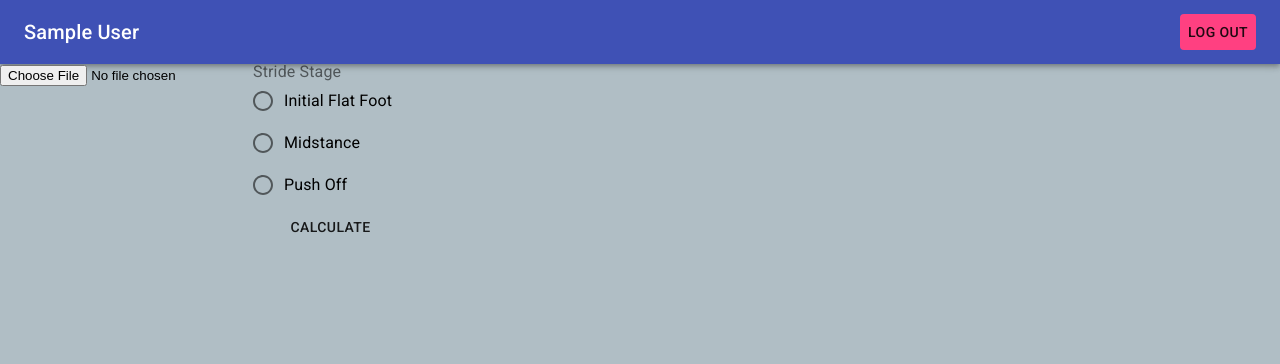
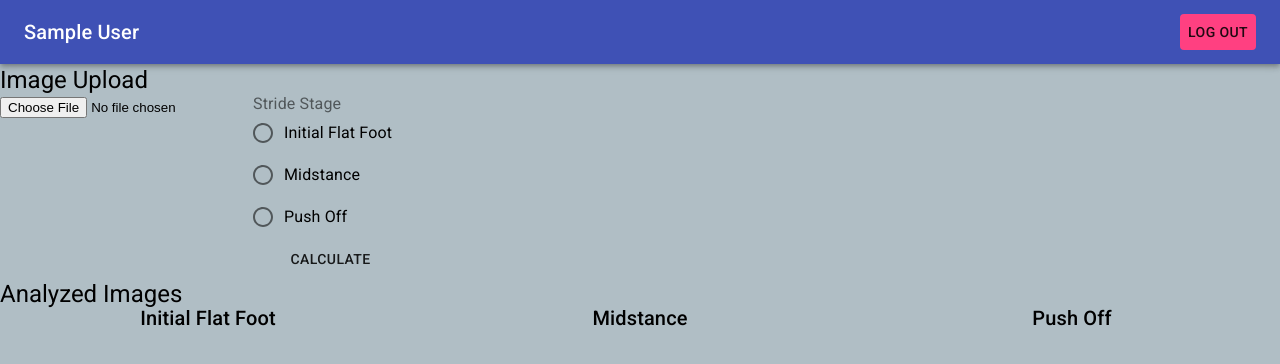
Before and after one commit to cjabeyakaran/running-form, a React (Create React App) app: page / in a window 1280 px wide. Shown: the top 364 px of the page. Built offline with nearby package versions, Linux system fonts and the light colour scheme; no server answers; the database is empty; sample sign-in values are in the browser's storage.

Commit message:
Align cards properly

```diff
--- a/src/components/CardCollection.js
+++ b/src/components/CardCollection.js
@@ -1,7 +1,8 @@
 import React, {useState} from 'react';
 import {
-    Container,
+    Grid,
     Button,
+    Typography,
     FormControl,
     FormLabel,
     FormControlLabel,
@@ -9,11 +10,12 @@ import {
     RadioGroup,
     Radio
 } from '@material-ui/core';
+import { makeStyles } from '@material-ui/core/styles';
 import { db } from '../firebase';
 import PoseCard from './PoseCard'
 
 function CardCollection(props) {
-    const [cards, setCards] = useState([]);
+    const [cards, setCards] = useState([[], [], []]); // first is IFF, second, is
     const [src, setSrc] = useState("");
     const [stage, setStage] = useState("");
     const [error, setError] = useState("");
@@ -44,14 +46,24 @@ function CardCollection(props) {
             setError("Must upload picture and select type of frame");
         }
         const id = Math.random().toString(36).substr(2, 9);
-        setCards([...cards, <PoseCard
+
+        let cardComp = <Grid item alignItems="center" justifyContent="flex-start">
+            <PoseCard
                 key={id}
                 id={id}
                 src={src}
                 stage={stage}
                 upload={true}
                 user={props.user}
-        />]);
+            />
+        </Grid>;
+        if (stage === "iff") {
+            setCards([[cardComp, ...cards[0]], cards[1], cards[2]]);
+        } else if (stage === "mid") {
+            setCards([cards[0], [cardComp, ...cards[1]], cards[2]]);
+        } else if (stage === "push") {
+            setCards([cards[0], cards[1], [cardComp, ...cards[2]]]);
+        }
     };
 
     const getDataFromFirestore = () => {
@@ -59,14 +71,23 @@ function CardCollection(props) {
         .get()
         .then((querySnapshot) => {
             querySnapshot.forEach((doc) => {
-                setCards([...cards, <PoseCard
+                let cardComp = <Grid item >
+                    <PoseCard
                         key={doc.id}
                         id={doc.id}
                         src={doc.data().src}
                         upload={false}
                         keypoints={doc.data().keypoints}
                         analysis={doc.data().analysis}
-                />]);
+                    />
+                </Grid>;
+                if (stage === "iff") {
+                    setCards([[cardComp, ...cards[0]], cards[1], cards[2]]);
+                } else if (stage === "mid") {
+                    setCards([cards[0], [cardComp, ...cards[1]], cards[2]]);
+                } else if (stage === "push") {
+                    setCards([cards[0], cards[1], [cardComp, ...cards[2]]]);
+                }
             });
         });
     };
@@ -78,6 +99,7 @@ function CardCollection(props) {
     return(
         <>
             <div className="upload">
+            <Typography variant="h5" component="h2"> Image Upload </Typography>
                 <form onSubmit={handleSubmit}>
                     <input type="file" id="img-upload" accept="image/*" crossOrigin='anonymous' onChange={handleImage} />
                     <FormControl component="fieldset" error={ifError}>
@@ -92,10 +114,21 @@ function CardCollection(props) {
                     </FormControl>
                 </form>
             </div>
-            <Container>
-                {cards}
-            </Container>
-
+            <Typography variant="h5" component="h2"> Analyzed Images </Typography>
+            <Grid container direction="row" spacing={2} justifyContent="center">
+                <Grid item container xs direction="column" spacing={2} alignItems="center">
+                    <Typography variant="h6" component="h3"> Initial Flat Foot </Typography>
+                    {cards[0]}
+                </Grid>
+                <Grid item container xs direction="column" spacing={2} alignItems="center">
+                    <Typography variant="h6" component="h3"> Midstance </Typography>
+                    {cards[1]}
+                </Grid>
+                <Grid item container xs direction="column" spacing={2} alignItems="center">
+                    <Typography variant="h6" component="h3"> Push Off </Typography>
+                    {cards[2]}
+                </Grid>
+            </Grid>
         </>
     );
 }
--- a/src/components/PoseCard.js
+++ b/src/components/PoseCard.js
@@ -12,7 +12,7 @@ import '../css/PoseCard.css'
 
 const styles = {
     root: {
-        maxWidth: 400
+        width: 400
     },
     media: {
         height: 400,
```
Lines whose indentation alone changed are shown as unchanged.
